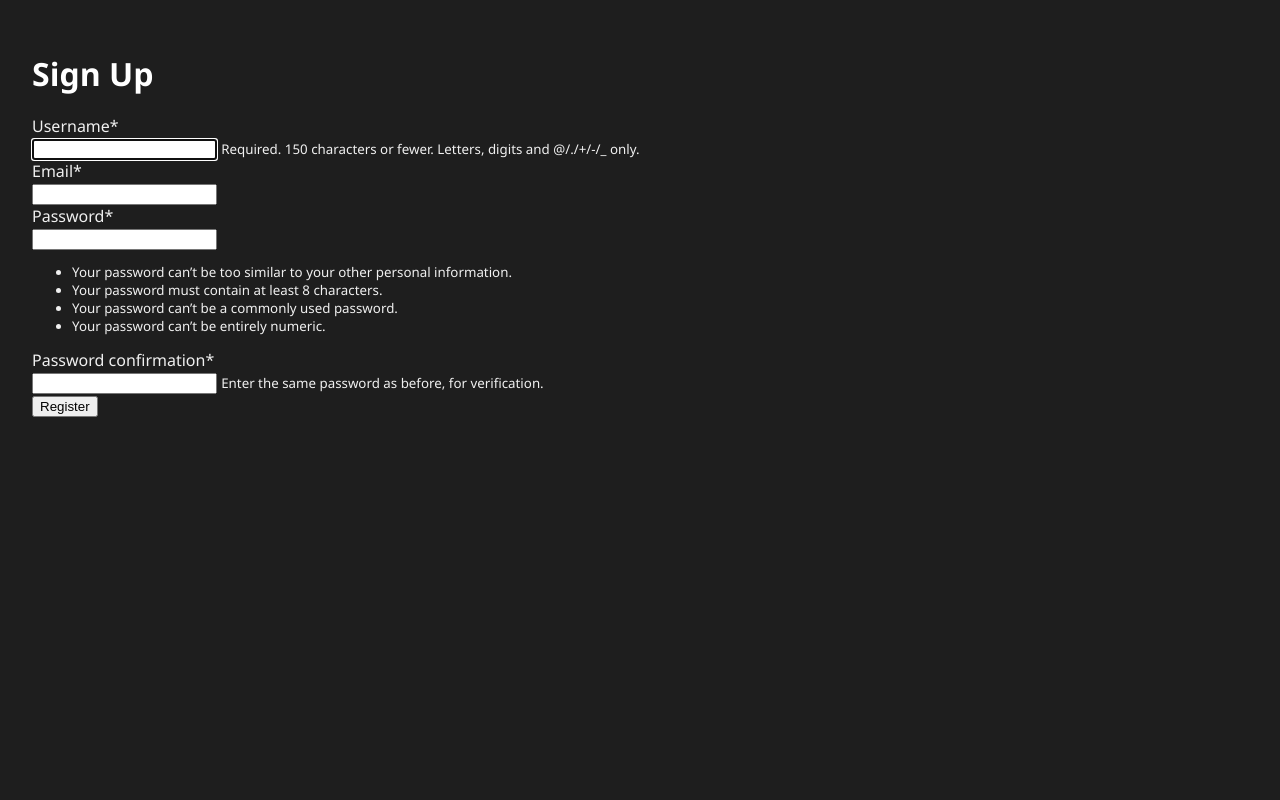
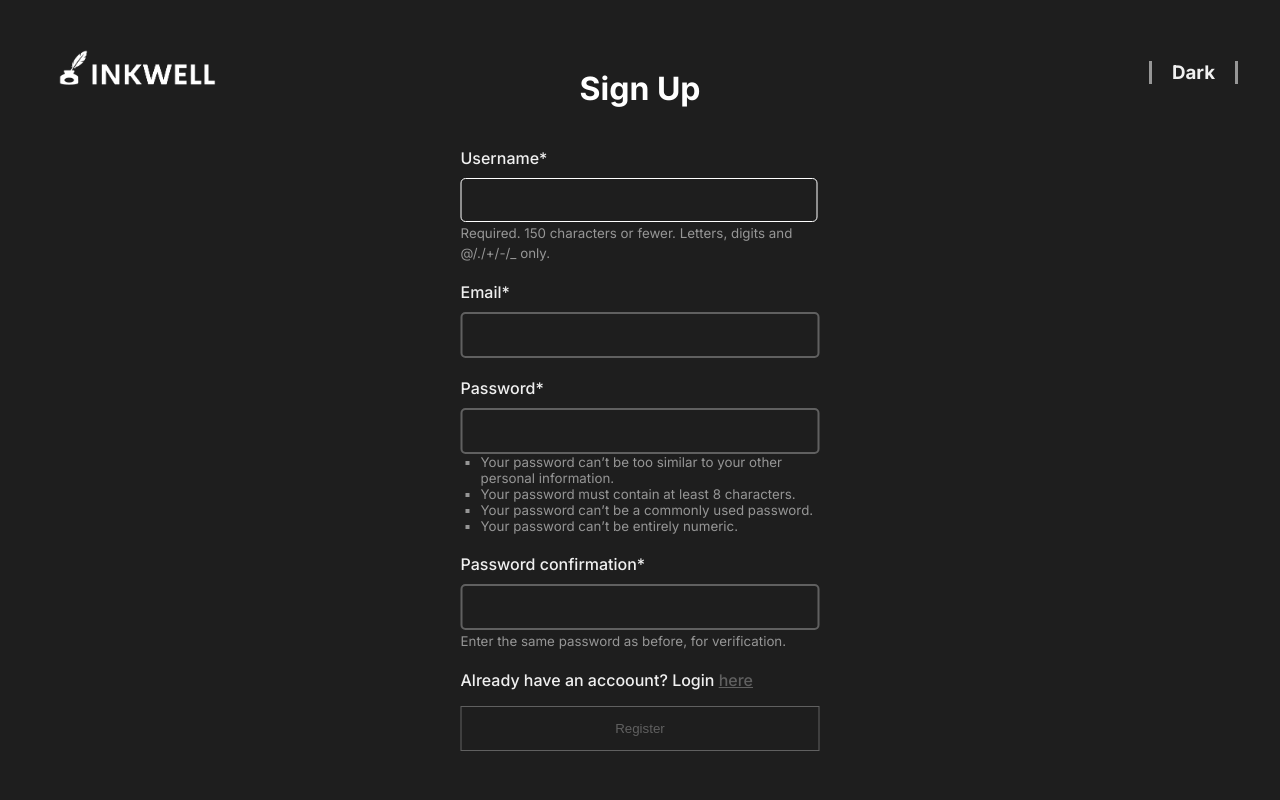
Before and after one commit to Mayu-Solirius/InkWell, a Django app: page /register/ in a window 1280 px wide. Run offline with Django 4.2, Linux system fonts and the light colour scheme; some libraries are stand-ins or nearby versions.

Commit message:
Feature/14-styled login and register pages with navigation

```diff
--- /dev/null
+++ b/journal_project/inkwell/static/inkwell/forms-style.css
@@ -0,0 +1,103 @@
+/* Center the form horizontally and vertically */
+.centered-form {
+    position: absolute;
+    top: 50%;
+    left: 50%;
+    transform: translate(-50%, -50%);
+    display: flex;
+    flex-direction: column;
+    align-items: center;
+    justify-content: center;
+}
+
+/* Set the width of the form elements to span the container width */
+.centered-form form .form-control {
+    width: 100%;
+    background-color: transparent;
+    color: white;
+    outline: none;
+}
+
+.centered-form form .form-control:focus {
+    /* background-color: white; */
+    border: 1px white solid;
+}
+
+/* Make the button span the container width */
+.centered-form form .btn-success {
+    width: 100%;
+}
+
+.form-group {
+    width: 359px;
+}
+
+/* Custom styles for btn-success */
+.btn-success {
+    color: rgb(96, 96, 96);
+    border: 1px solid rgb(96, 96, 96);
+    background-color: transparent;
+    transition: background-color 0.2s;
+    cursor: pointer;
+    height: 45px;
+    padding: 5px;
+    font-weight: 400;
+}
+
+/* On hover, change the background to slight grey */
+.btn-success:hover {
+    background-color: rgb(38, 38, 38);
+    color: white;
+    /* Slight grey color */
+}
+
+.auth-link {
+    font-weight: 500;
+    font-family: 'Inter', sans-serif;
+}
+
+.click-here {
+    text-decoration: underline;
+    color: rgb(96, 96, 96);
+}
+
+.click-here:hover {
+    text-decoration: underline;
+    color: white;
+}
+
+/* Style the login form fields */
+.centered-form form .form-control {
+    width: 96%;
+    border-radius: 5px;
+    height: 2rem;
+    padding: 5px;
+    margin-top: 10px;
+    border: 2px solid rgb(96, 96, 96);
+    font-weight: 500;
+    font-family: 'Inter', sans-serif;
+}
+
+ul {
+    margin-top: 0;
+    margin-bottom: 20px;
+    list-style: square;
+    padding-left: 20px;
+}
+
+small {
+    color: rgb(150, 150, 150);
+}
+
+label {
+    font-weight: 500;
+    font-family: 'Inter', sans-serif;
+}
+
+#div_id_username,
+#div_id_email,
+#div_id_password1,
+#div_id_password2 {
+    /* border: 1px solid red; */
+    margin: 20px 0;
+}
--- a/journal_project/inkwell/static/inkwell/style.css
+++ b/journal_project/inkwell/static/inkwell/style.css
@@ -1,5 +1,5 @@
 body {
-    font-family: 'Segoe UI', Tahoma, Geneva, Verdana, sans-serif;
+    font-family: 'Inter', sans-serif;
     background-color: #1e1e1e;
     color: #f0f0f0;
     margin: 1rem;
@@ -9,6 +9,18 @@ body {
 h1 {
     margin: 20px 0;
     color: #fff;
+    font-weight: 700;
+}
+
+img {
+    width: 200px;
+}
+
+.content {
+    margin: 20px;
+    padding: 20px;
+    margin-top: 0;
+    padding-top: 0;
 }
 
 .header-items {
@@ -25,8 +37,10 @@ h1 {
 }
 
 .inner-header-items h3 {
-    border-right: 3px solid white;
+    border-right: 3px solid rgb(150, 150, 150);
+    border-left: 3px solid rgb(150, 150, 150);
     padding-right: 20px;
+    padding-left: 20px;
 }
 
 #journal-entries {
@@ -73,7 +87,7 @@ h1 {
     font-size: 16px;
     line-height: 1.6;
     min-height: 30px;
-    font-family: 'Segoe UI', Tahoma, Geneva, Verdana, sans-serif;
+    font-family: 'Inter', sans-serif;
 
 }
 
--- a/journal_project/inkwell/templates/inkwell/base.html
+++ b/journal_project/inkwell/templates/inkwell/base.html
@@ -7,12 +7,28 @@
     <script src="https://code.jquery.com/jquery-3.6.0.min.js"></script>
     <link rel="stylesheet" href="https://cdnjs.cloudflare.com/ajax/libs/font-awesome/6.0.0-beta3/css/all.min.css">
     <link rel="stylesheet" type="text/css" href="{% static 'inkwell/style.css' %}">
+    <link rel="stylesheet" type="text/css" href="{% static 'inkwell/forms-style.css' %}">
+    <link href="https://fonts.googleapis.com/css2?family=Inter:wght@400;500;600;700&display=swap" rel="stylesheet">
     {% block head %}
     {% endblock %}
 </head>
 <body>
-    {% block content %}
-    {% endblock %}
+    <header>
+        <div class="header-items">
+            <img src="{% static 'inkwell/inkwell-logo.png' %}" class="logo" alt="Inkwell Logo">
+            <div class="inner-header-items">
+                {% if user.is_authenticated %}
+                    <h3>{{ user.username }}</h3>
+                    <a href="/logout" class="new-entry-btn">Logout</a>
+                {% endif %}
+                <h3 class="mode">Dark</h3>
+            </div>
+        </div>
+    </header>
+    <div class="content">
+        {% block content %}
+        {% endblock %}
+    </div>
     <footer>
     </footer>
 </body>
--- a/journal_project/register/templates/register/register.html
+++ b/journal_project/register/templates/register/register.html
@@ -4,10 +4,15 @@
 {% load crispy_forms_tags %}
 
 {% block content %}
+	<div class="centered-form">
+
 		<h1> Sign Up </h1>
 		<form method="POST" class="form-group">
 			{% csrf_token %}
 			{{ form|crispy }}
+            <p class="auth-link">Already have an accoount? Login <a href="/login" class="click-here">here</a></p>
 			<button type="submit" class="btn btn-success">Register</button>
 		</form>
+
+	</div>
 {% endblock %}
--- a/journal_project/register/templates/registration/login.html
+++ b/journal_project/register/templates/registration/login.html
@@ -7,11 +7,13 @@
 {% load crispy_forms_tags %}
 
 {% block content %}
+    <div class="centered-form">
         <h1> Login </h1>
         <form method="post" class="from-group">
             {% csrf_token %}
             {{form|crispy}}
-	<p>Don't have an accoount? Create one <a href="/register">here</a></p>
+            <p class="auth-link">Don't have an accoount? Create one <a href="/register" class="click-here">here</a></p>
             <button type="submit" class="btn btn-success">Login</button>
         </form>
+    </div>
 {% endblock %}
```
Also changed, not shown: journal_project/inkwell/templates/inkwell/index.html (+1 -7 lines), journal_project/db.sqlite3, journal_project/inkwell/static/inkwell/inkwell-logo.png (added). Lines whose indentation alone changed are shown as unchanged.
